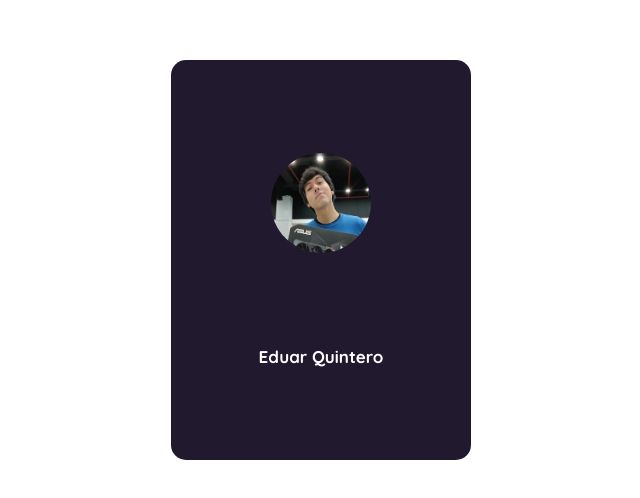
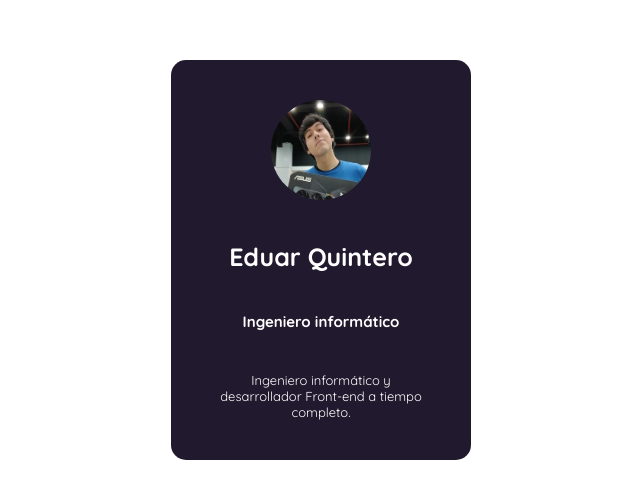
Before and after one commit to eduarQuinteroDev/card-presentation, a plain HTML site: page index.html in a window 1280 px wide. Shown: the part 140-638 px from the top of the page, without its empty margins (319-959 px from the left). Drawn offline with Linux system fonts and the light colour scheme.

Commit message:
segundo cambio con informacion relevante

```diff
--- a/index.html
+++ b/index.html
@@ -13,6 +13,10 @@
                     <img src="img/Screenshot 2025-01-06 at 00.35.15.png" alt="photo perfil">
                 </div>
                 <h1 class="card__name">Eduar Quintero</h1>
+                <h2 class="card__profession">Ingeniero informático</h2>
+                <p class="card__description">
+                    Ingeniero informático y desarrollador Front-end a tiempo completo.
+                </p>
             </section>
         </main>
     </body>
--- a/scss/views/_home.scss
+++ b/scss/views/_home.scss
@@ -35,7 +35,21 @@
             // border: 1px solid red;
             color: white;
             font-family: "Quicksand", serif;
-            font-size: 17px;
+            font-size: 25px;
+        }
+        &__profession {
+            // border: 1px solid red;
+            color: white;
+            font-family: "Quicksand", serif;
+            font-size: 15px;
+        }
+        &__description {
+            // border: 1px solid red;
+            color: white;
+            text-align: center;
+            font-family: "Quicksand", serif;
+            font-size: 13px;
+            width: 220px;
         }
     }
 }
```
Also changed, not shown: css/index.css, 1 other file.
